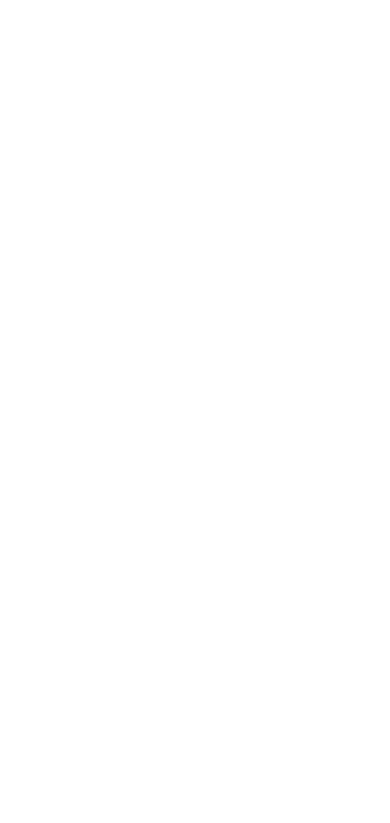
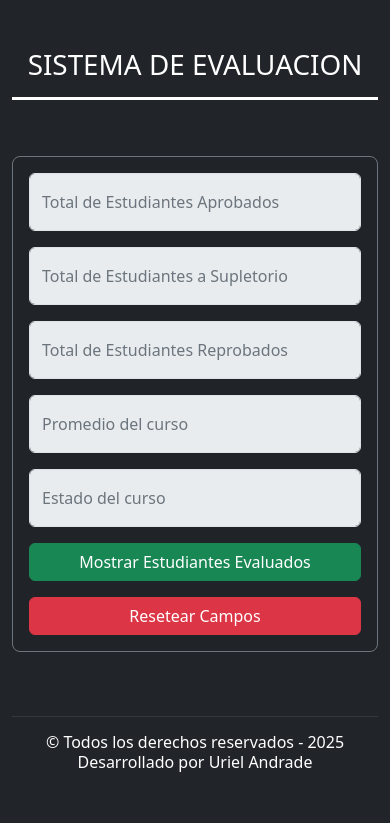
Before and after one commit to Uriel8334/PRY_SISTEMA_EVALUACIONES_ESTUDIANTES, a website: page index.html in a window 390 px wide. Drawn offline with nearby package versions, Linux system fonts and the light colour scheme.

Commit message:
Agregado responsive a los elementos del index.html

```diff
--- a/index.html
+++ b/index.html
@@ -10,12 +10,92 @@
     <link rel="stylesheet" href="./node_modules/bootstrap/dist/css/bootstrap.min.css">
 </head>
 
-<body>
+<body class="bg-dark text-white">
+    <header class="py-5">
+        <div class="container">
+            <div class="row justify-content-center">
+                <div class="col-12 col-md-10 col-lg-6">
+                    <h1
+                        class="fs-1 text-center pb-3 border border-3 border-white border-start-0 border-end-0 border-top-0">
+                        SISTEMA DE EVALUACION
+                    </h1>
+                </div>
+            </div>
+        </div>
+    </header>
 
+    <main>
+        <div class="container pb-5">
+            <div class="row justify-content-center">
+                <div class="col-12 col-md-10 col-lg-6">
+                    <form action="" class="p-3 p-md-4 rounded-3 bg-dark bg-opacity-50 border border-secondary">
 
+                        <!-- ESTUDIANTES APROBADOS -->
+                        <div class="form-floating mb-3">
+                            <input type="text" class="form-control" name="estudiante_aprobado" id="estudiante_aprobado"
+                                placeholder="" disabled />
+                            <label for="estudiante_aprobado">Total de Estudiantes Aprobados</label>
+                        </div>
+                        <!-- ESTUDIANTES SUPLETORIOS  -->
+                        <div class="form-floating mb-3">
+                            <input type="text" class="form-control" name="estudiante_supletorio"
+                                id="estudiante_supletorio" placeholder="" disabled />
+                            <label for="estudiante_supletorio">Total de Estudiantes a Supletorio</label>
+                        </div>
+                        <!-- ESTUDIANTES REPROBADOS -->
+                        <div class="form-floating mb-3">
+                            <input type="text" class="form-control" name="estudiante_reprobado"
+                                id="estudiante_reprobado" placeholder="" disabled />
+                            <label for="estudiante_reprobado">Total de Estudiantes Reprobados</label>
+                        </div>
+                        <!-- PROMEDIO DEL CURSO -->
+                        <div class="form-floating mb-3">
+                            <input type="text" class="form-control" name="estudiante_promedio" id="estudiante_promedio"
+                                placeholder="" disabled />
+                            <label for="estudiante_promedio">Promedio del curso</label>
+                        </div>
+                        <!-- ESTADO DEL CURSO -->
+                        <div class="form-floating mb-3">
+                            <input type="text" class="form-control" name="estado_curso" id="estado_curso" placeholder=""
+                                disabled />
+                            <label for="estado_curso">Estado del curso</label>
+                        </div>
+                        <!-- BOTON MOSTRAR ESTUDIANTES EVALUADOS -->
+                        <div class="row row-cols-1 row-cols-sm-2 g-3">
+                            <div class="d-grid">
+                                <button type="button" name="mostrar_estudiantes_evaluados"
+                                    id="mostrar_estudiantes_evaluados" class="btn btn-success">
+                                    Mostrar Estudiantes Evaluados
+                                </button>
+                            </div>
 
+                            <div class="d-grid">
+                                <button type="reset" class="btn btn-danger">
+                                    Resetear Campos
+                                </button>
+                            </div>
+                        </div>
+                    </form>
+                </div>
+            </div>
+        </div>
+    </main>
 
-    <script src="./node_modules/bootstrap/dist/js/bootstrap.min.js"></script>
+    <footer class="pb-5">
+        <div class="container">
+            <div class="row justify-content-center">
+                <div class="col-12 col-md-10 col-lg-6 text-center">
+                    <hr class="border-secondary">
+                    <h6 class="mb-0">
+                        &copy; Todos los derechos reservados - 2025 <br>
+                        Desarrollado por Uriel Andrade
+                    </h6>
+                </div>
+            </div>
+        </div>
+    </footer>
+    <script src="./node_modules/bootstrap/dist/js/bootstrap.bundle.min.js"></script>
+    <script src="./js/script.js"></script>
 </body>
 
 </html>
--- /dev/null
+++ b/js/script.js
@@ -0,0 +1,58 @@
+// Arreglo de notas de estudiantes
+let notas = [8, 4, 10, 6, 3, 9, 5, 7, 2];
+
+// Función para procesar las evaluaciones de los estudiantes
+function procesarEvaluaciones() {
+    // Contadores para cada categoría
+    let contadorAprobados = 0;
+    let contadorSupletorio = 0;
+    let contadorReprobados = 0;
+
+    // Variable para la suma total de notas
+    let sumaNotas = 0;
+
+    // Recorrer el arreglo de notas
+    notas.forEach(nota => {
+        // Sumar la nota al total
+        sumaNotas += nota;
+
+        // Clasificar las notas según los rangos
+        if (nota >= 7 && nota <= 10) {
+            // Aprobado: de 7 a 10
+            contadorAprobados++;
+        } else if (nota >= 5 && nota <= 6) {
+            // Supletorio: de 5 a 6
+            contadorSupletorio++;
+        } else if (nota >= 0 && nota <= 4) {
+            // Reprobado: de 0 a 4
+            contadorReprobados++;
+        }
+    });
+
+    // Calcular el promedio general
+    const promedioGeneral = sumaNotas / notas.length;
+
+    // Determinar el estado del curso
+    let estadoCurso;
+    if (promedioGeneral >= 7) {
+        estadoCurso = "Aprobado";
+    } else {
+        estadoCurso = "En Riesgo";
+    }
+
+    // Mostrar los resultados en los inputs
+    document.getElementById("estudiante_aprobado").value = contadorAprobados;
+    document.getElementById("estudiante_supletorio").value = contadorSupletorio;
+    document.getElementById("estudiante_reprobado").value = contadorReprobados;
+    document.getElementById("estudiante_promedio").value = promedioGeneral.toFixed(2);
+    document.getElementById("estado_curso").value = estadoCurso;
+}
+
+// Agregar evento al botón para mostrar estudiantes evaluados
+document.addEventListener("DOMContentLoaded", function() {
+    const botonMostrar = document.getElementById("mostrar_estudiantes_evaluados");
+
+    botonMostrar.addEventListener("click", function() {
+        procesarEvaluaciones();
+    });
+});
```
Also changed, not shown: public/js/script.js (added, +58 -0 lines).
